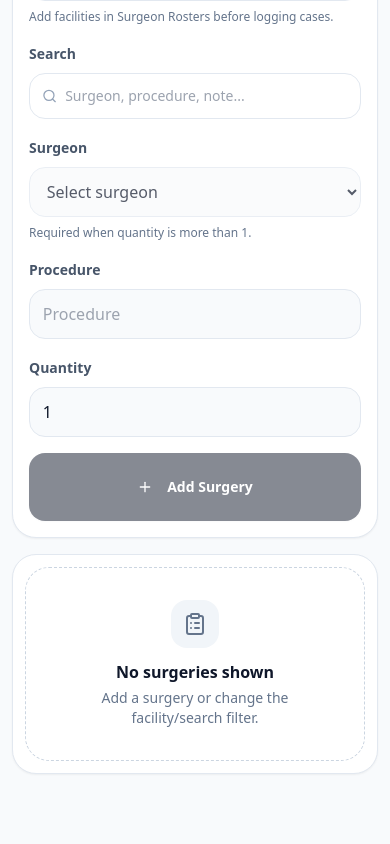
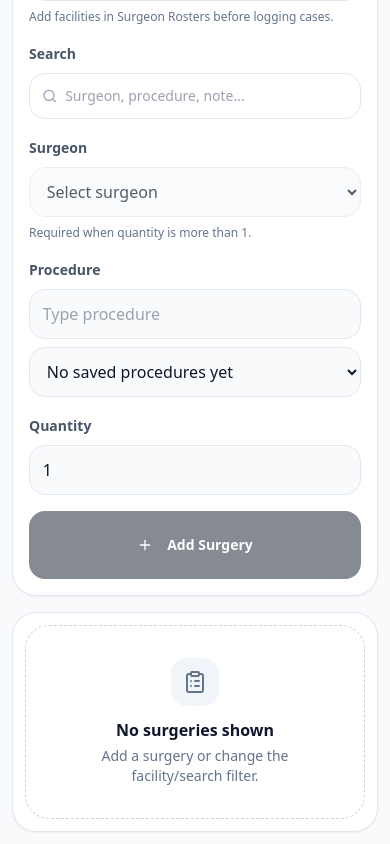
Before and after one commit to FBS9/or-planner, a React (Vite) app: page / in a window 390 px wide. Shown: the part 1716-2560 px from the top of the page. Before the commit the page ends 2502 px from the top, so only its background shows below. Built offline with nearby package versions, Linux system fonts and the light colour scheme.

Commit message:
Update App.jsx

```diff
--- a/src/App.jsx
+++ b/src/App.jsx
@@ -111,6 +111,20 @@ const surgeonSearchRank = (surgeonName = "", query = "") => {
   return 99;
 };
 
+const normalizeProcedureSearch = (value = "") => value.trim().toLowerCase();
+
+const getSurgeonSpecialty = (surgeonRosters, facility, surgeonName) => {
+  if (!surgeonName) return "";
+  const normalizedName = normalizeSurgeonSearch(surgeonName);
+  const facilityRoster = surgeonRosters[facility] || [];
+  const facilityMatch = facilityRoster.find((surgeon) => normalizeSurgeonSearch(surgeon.name) === normalizedName);
+  if (facilityMatch) return facilityMatch.subspecialty || "";
+  const allMatch = Object.values(surgeonRosters)
+    .flatMap((roster) => roster || [])
+    .find((surgeon) => normalizeSurgeonSearch(surgeon.name) === normalizedName);
+  return allMatch?.subspecialty || "";
+};
+
 const isGrowthSpecialty = (specialty = "") => {
   const normalized = specialty.trim().toLowerCase();
   return normalized === "general surgeon" || normalized === "general surgery";
@@ -215,6 +229,9 @@ export default function ORPlannerApp() {
   const [cloudSyncActivity, setCloudSyncActivity] = useState("Idle");
   const lastSavedSnapshotRef = useRef("");
   const isApplyingCloudRef = useRef(false);
+  const procedureInputRef = useRef(null);
+  const mobileSurgeonInputRef = useRef(null);
+  const desktopSurgeonInputRef = useRef(null);
 
   const orderedDays = useMemo(() => getOrderedDays(weekStartDay), [weekStartDay]);
   const weekStart = useMemo(() => startOfWeek(fromDateKey(selectedDate), weekStartDay), [selectedDate, weekStartDay]);
@@ -533,6 +550,60 @@ export default function ORPlannerApp() {
     return typed;
   };
 
+  const addSurgerySpecialty = getSurgeonSpecialty(surgeonRosters, addSurgeryFacility, resolveCaseTemplateSurgeon());
+  const procedureOptionsForSpecialty = useMemo(() => {
+    const specialty = normalizeProcedureSearch(addSurgerySpecialty);
+    if (!specialty) return [];
+    const procedures = new Set();
+    Object.entries(casesByDate).forEach(([, cases]) => {
+      (cases || []).forEach((item) => {
+        const procedure = (item.procedure || "").trim();
+        if (!procedure || procedure.length < 4) return;
+        const itemSpecialty = getSurgeonSpecialty(surgeonRosters, item.facility, item.surgeon);
+        if (normalizeProcedureSearch(itemSpecialty) === specialty) procedures.add(procedure);
+      });
+    });
+    return Array.from(procedures).sort((a, b) => a.localeCompare(b));
+  }, [casesByDate, surgeonRosters, addSurgerySpecialty]);
+
+  const filteredProcedureOptions = useMemo(() => {
+    const query = normalizeProcedureSearch(caseTemplateProcedure);
+    return procedureOptionsForSpecialty
+      .filter((procedure) => !query || normalizeProcedureSearch(procedure).includes(query))
+      .sort((a, b) => {
+        const aName = normalizeProcedureSearch(a);
+        const bName = normalizeProcedureSearch(b);
+        const aStarts = query && aName.startsWith(query) ? 0 : 1;
+        const bStarts = query && bName.startsWith(query) ? 0 : 1;
+        return aStarts - bStarts || a.localeCompare(b);
+      });
+  }, [procedureOptionsForSpecialty, caseTemplateProcedure]);
+
+  const resolveCaseTemplateProcedure = () => {
+    const typed = caseTemplateProcedure.trim();
+    if (!typed) return "";
+    const exact = procedureOptionsForSpecialty.find((procedure) => normalizeProcedureSearch(procedure) === normalizeProcedureSearch(typed));
+    if (exact) return exact;
+    if (filteredProcedureOptions.length === 1) return filteredProcedureOptions[0];
+    return typed;
+  };
+
+  const selectFacilityAndMoveToSurgeon = (facility) => {
+    syncActiveFacility(facility);
+    window.setTimeout(() => {
+      const isDesktop = window.matchMedia?.("(min-width: 768px)")?.matches;
+      const target = isDesktop ? desktopSurgeonInputRef.current : mobileSurgeonInputRef.current;
+      target?.focus?.();
+      if (isDesktop && desktopSurgeonInputRef.current) desktopSurgeonInputRef.current.select?.();
+    }, 75);
+  };
+
+  const selectSurgeonAndMoveToProcedure = () => {
+    const resolvedSurgeon = resolveCaseTemplateSurgeon();
+    if (resolvedSurgeon) setCaseTemplateSurgeon(resolvedSurgeon);
+    window.setTimeout(() => procedureInputRef.current?.focus?.(), 0);
+  };
+
   const addCase = () => {
     const facility = addSurgeryFacility;
     const quantity = Math.max(1, Number.parseInt(caseQuantity, 10) || 1);
@@ -547,7 +618,7 @@ export default function ORPlannerApp() {
       ...blankCase(selectedDate, facility),
       time: "",
       surgeon: selectedSurgeon,
-      procedure: caseTemplateProcedure.trim(),
+      procedure: resolveCaseTemplateProcedure(),
       growth: isAutoGrowthSurgeon(selectedSurgeon),
     }));
     setCasesByDate((prev) => ({ ...prev, [selectedDate]: [...(prev[selectedDate] || []), ...casesToAdd] }));
@@ -989,7 +1060,23 @@ export default function ORPlannerApp() {
 
               <div className="space-y-2">
                 <label className="text-sm font-semibold text-slate-600">Facility</label>
-                <select value={selectedFacility} onChange={(e) => syncActiveFacility(e.target.value)} className="w-full rounded-2xl border border-slate-200 bg-white px-3 py-3 text-sm outline-none focus:ring-2 focus:ring-slate-300">
+                <select
+                  value={selectedFacility}
+                  onChange={(e) => syncActiveFacility(e.target.value)}
+                  onKeyDown={(e) => {
+                    if (e.key === "Enter") {
+                      e.preventDefault();
+                      selectFacilityAndMoveToSurgeon(e.currentTarget.value);
+                    }
+                  }}
+                  onKeyUp={(e) => {
+                    if (e.key === "Enter") {
+                      e.preventDefault();
+                      selectFacilityAndMoveToSurgeon(e.currentTarget.value);
+                    }
+                  }}
+                  className="w-full rounded-2xl border border-slate-200 bg-white px-3 py-3 text-sm outline-none focus:ring-2 focus:ring-slate-300"
+                >
                   <option value={ALL_FACILITIES}>{ALL_FACILITIES}</option>
                   {facilities.map((facility) => <option key={facility}>{facility}</option>)}
                 </select>
@@ -1007,9 +1094,11 @@ export default function ORPlannerApp() {
               <div className="space-y-2">
                 <label className="text-sm font-semibold text-slate-600">Surgeon</label>
                 <select
+                  id="add-surgery-surgeon-mobile"
+                  ref={mobileSurgeonInputRef}
                   value={caseTemplateSurgeon}
                   onChange={(e) => setCaseTemplateSurgeon(e.target.value)}
-                  onKeyDown={(e) => { if (e.key === "Enter") addCase(); }}
+                  onKeyDown={(e) => { if (e.key === "Enter") { e.preventDefault(); selectSurgeonAndMoveToProcedure(); } }}
                   className="input md:hidden"
                   disabled={facilities.length === 0}
                 >
@@ -1020,9 +1109,16 @@ export default function ORPlannerApp() {
                 </select>
 
                 <input
+                  id="add-surgery-surgeon-desktop"
+                  ref={desktopSurgeonInputRef}
                   value={caseTemplateSurgeon}
                   onChange={(e) => setCaseTemplateSurgeon(e.target.value)}
-                  onKeyDown={(e) => { if (e.key === "Enter") addCase(); }}
+                  onKeyDown={(e) => {
+                    if (e.key === "Enter") {
+                      e.preventDefault();
+                      selectSurgeonAndMoveToProcedure();
+                    }
+                  }}
                   list="add-surgery-surgeon-list"
                   placeholder="Search surgeon"
                   className="input hidden md:block"
@@ -1039,12 +1135,38 @@ export default function ORPlannerApp() {
               <div className="space-y-2">
                 <label className="text-sm font-semibold text-slate-600">Procedure</label>
                 <input
+                  ref={procedureInputRef}
                   value={caseTemplateProcedure}
                   onChange={(e) => setCaseTemplateProcedure(e.target.value)}
                   onKeyDown={(e) => { if (e.key === "Enter") addCase(); }}
-                  placeholder="Procedure"
-                  className="input"
+                  placeholder="Type procedure"
+                  className="input md:hidden"
                 />
+                <select
+                  value={procedureOptionsForSpecialty.includes(caseTemplateProcedure) ? caseTemplateProcedure : ""}
+                  onChange={(e) => setCaseTemplateProcedure(e.target.value)}
+                  onKeyDown={(e) => { if (e.key === "Enter") addCase(); }}
+                  className="input md:hidden"
+                >
+                  <option value="">{filteredProcedureOptions.length ? "Matching saved procedures" : procedureOptionsForSpecialty.length ? "No matching saved procedures" : "No saved procedures yet"}</option>
+                  {filteredProcedureOptions.map((procedure) => (
+                    <option key={procedure} value={procedure}>{procedure}</option>
+                  ))}
+                </select>
+                <input
+                  ref={procedureInputRef}
+                  value={caseTemplateProcedure}
+                  onChange={(e) => setCaseTemplateProcedure(e.target.value)}
+                  onKeyDown={(e) => { if (e.key === "Enter") addCase(); }}
+                  list="add-surgery-procedure-list"
+                  placeholder={addSurgerySpecialty ? `Search ${addSurgerySpecialty} procedures` : "Procedure"}
+                  className="input hidden md:block"
+                />
+                <datalist id="add-surgery-procedure-list">
+                  {filteredProcedureOptions.map((procedure) => (
+                    <option key={procedure} value={procedure} />
+                  ))}
+                </datalist>
               </div>
 
               <div className="space-y-2">
```
